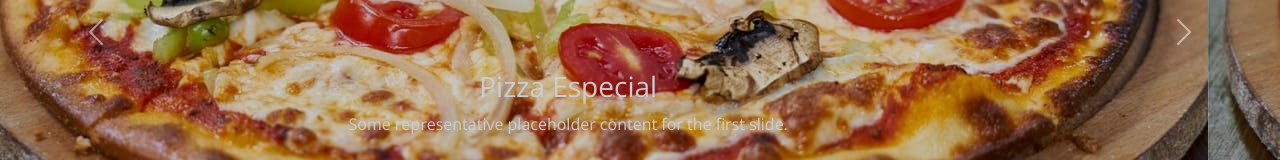
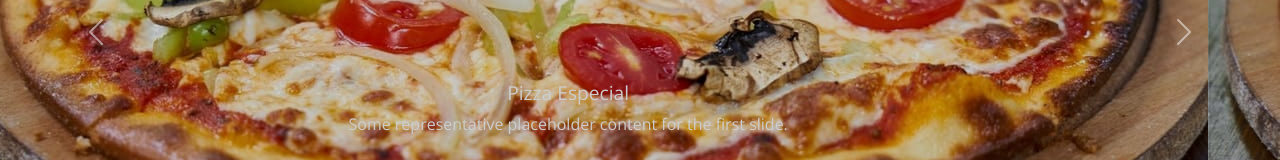
Before and after one commit to jdegaetanolp/laplatapizzas, a website: page index.html in a window 1280 px wide. Shown: the part 444-604 px from the top of the page. Drawn offline with nearby package versions, Linux system fonts and the light colour scheme.

Commit message:
Fix del Carousel

```diff
--- a/assets/scss/_general.scss
+++ b/assets/scss/_general.scss
@@ -3,5 +3,5 @@ body{
 }
 
 h3 {
-    font-size: 2rem;
+    font-size: 1.2rem !important;
 }
```
Also changed, not shown: assets/css/main.css, 1 other file.
